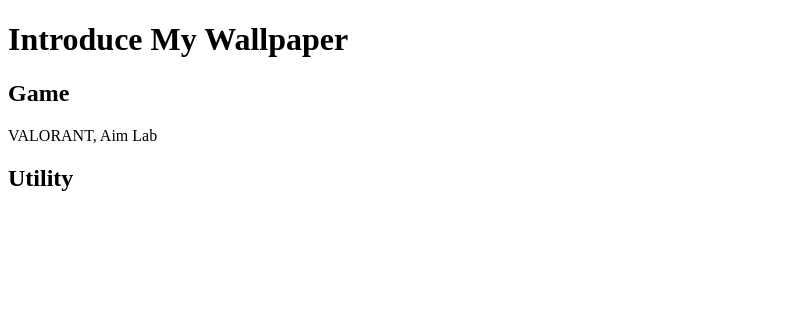
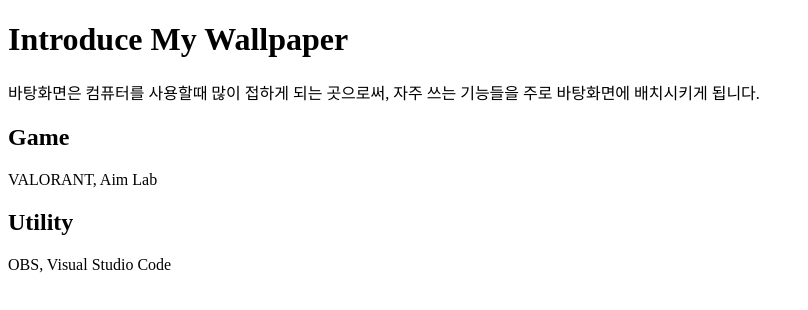
Before and after one commit to ehwjsman/001, a plain HTML site: page wallpaper.html in a window 1280 px wide. Shown: the whole page, without its empty margins (0-808 px from the left). Drawn offline with Linux system fonts and the light colour scheme.

Commit message:
Add files via upload

```diff
--- a/wallpaper.html
+++ b/wallpaper.html
@@ -5,9 +5,12 @@
 </head>
 <body>
     <h1> Introduce My Wallpaper</h1>
-    <h2> Game</h2>
+    <p>바탕화면은 컴퓨터를 사용할때 많이 접하게 되는 곳으로써, 자주 쓰는 기능들을 주로 바탕화면에 배치시키게 됩니다.</p>
+
+    <h2>Game</h2>
     VALORANT, Aim Lab
 
-    <h2> Utility</h2>
+    <h2>Utility</h2>
+    OBS, Visual Studio Code
 </body>
 </html>
```
